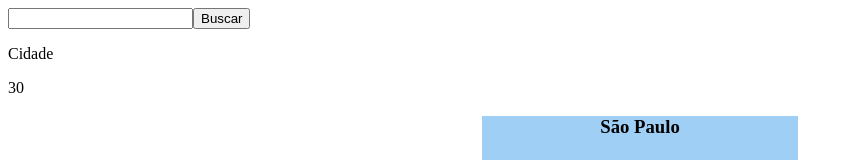
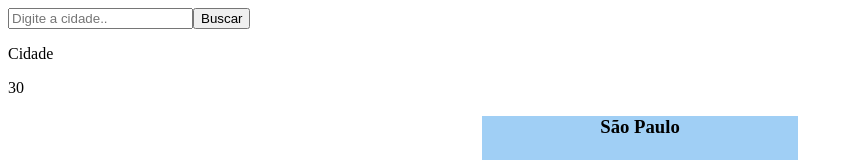
Before and after one commit to LeonardoFeba/atividade-react-clima, a React (Create React App) app: page / in a window 1280 px wide. Shown: the top 160 px of the page, without its empty margins (0-853 px from the left). Built offline with nearby package versions, Linux system fonts and the light colour scheme.

Commit message:
add input placeholder

```diff
--- a/src/App.js
+++ b/src/App.js
@@ -42,14 +42,18 @@
   };
   return (
     <div className="App">
-      <input type="text" onChange={inputCidade}></input>
+      <input
+        placeholder="Digite a cidade.."
+        type="text"
+        onChange={inputCidade}
+      ></input>
       <button onClick={callApi}>Buscar</button>
       {/* <p>{temperatura}</p> */}
       <p>{city}</p>
       <p>{stateTemperatura}</p>
       <p>{descricao}</p>
-      {diasSemana.map((dia) => {
-        return <TempCard diaDaSemana={dia} />;
+      {diasSemana.map((dia, i) => {
+        return <TempCard key={i} diaDaSemana={dia} />;
       })}
     </div>
   );
```
